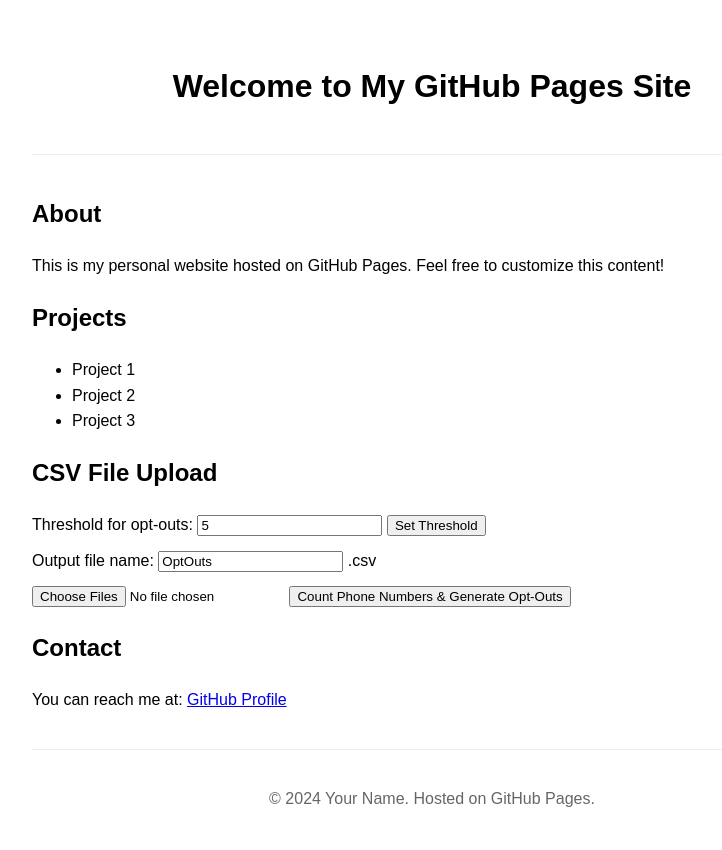
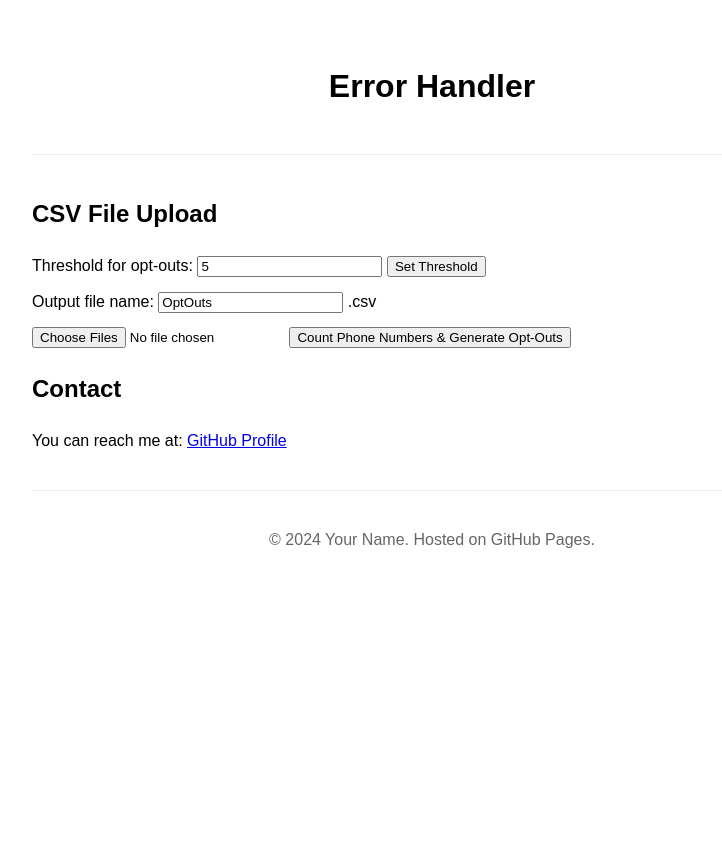
Before and after one commit to jeremyprompt/Error_Handler, a plain HTML site: page index.html in a window 1280 px wide. Shown: the whole page, without its empty margins (208-930 px from the left). After the commit the page ends 800 px from the top, so only its background shows below. Drawn offline with Linux system fonts and the light colour scheme.

Commit message:
removed some extra fluff

```diff
--- a/index.html
+++ b/index.html
@@ -3,7 +3,7 @@
 <head>
     <meta charset="UTF-8">
     <meta name="viewport" content="width=device-width, initial-scale=1.0">
-    <title>My GitHub Pages S</title>
+    <title>Error Handler</title>
     <style>
         body {
             font-family: Arial, sans-serif;
@@ -53,20 +53,10 @@
 </head>
 <body>
     <header>
-        <h1>Welcome to My GitHub Pages Site</h1>
+        <h1>Error Handler</h1>
     </header>
 
     <main>
-        <h2>About</h2>
-        <p>This is my personal website hosted on GitHub Pages. Feel free to customize this content!</p>
-
-        <h2>Projects</h2>
-        <ul>
-            <li>Project 1</li>
-            <li>Project 2</li>
-            <li>Project 3</li>
-        </ul>
-
         <h2>CSV File Upload</h2>
         <div>
             <label for="rowCount">Threshold for opt-outs:</label>
```
